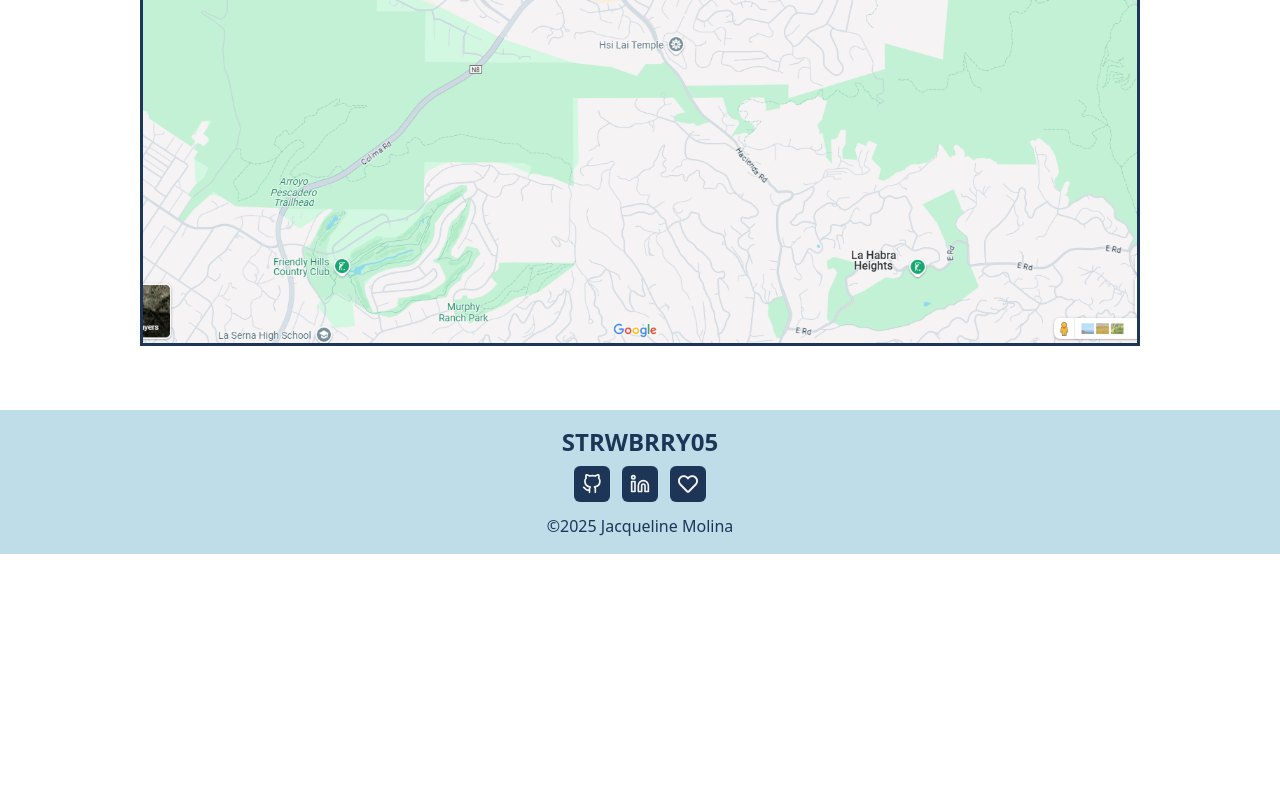
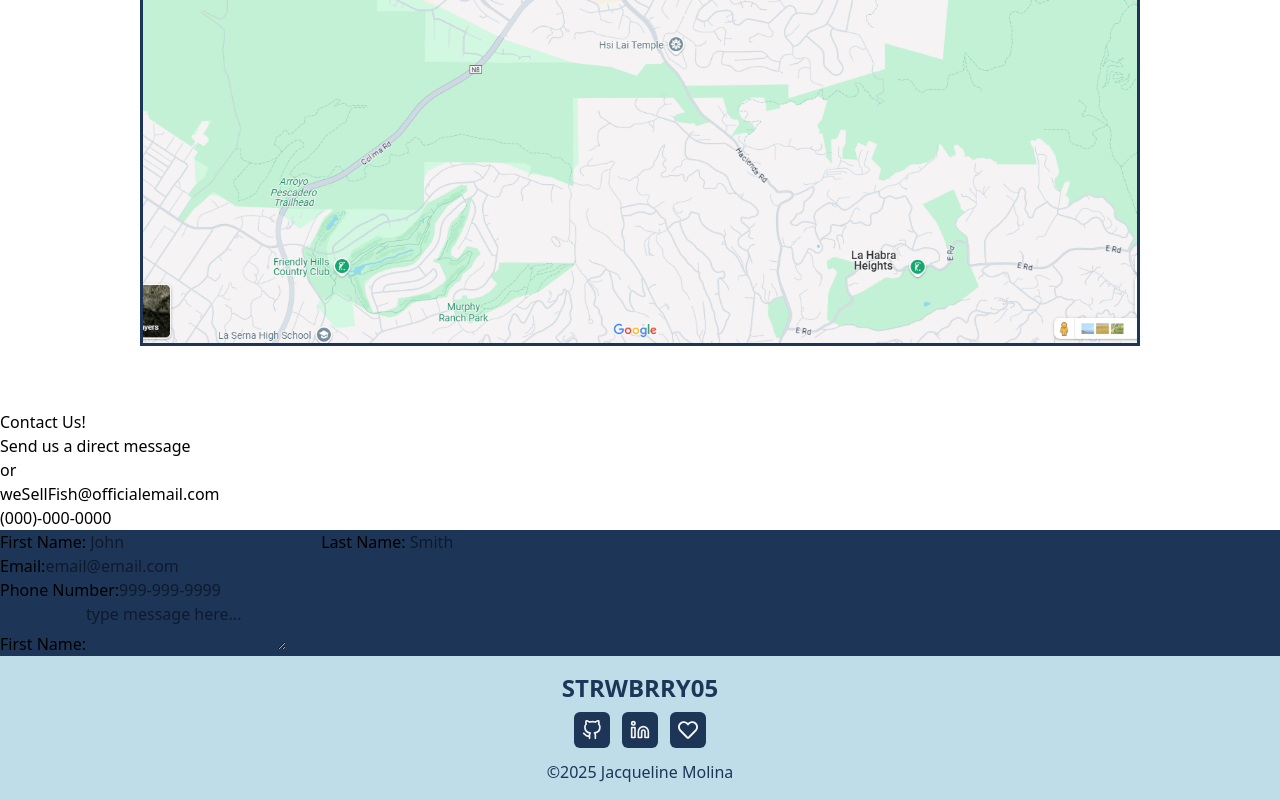
Before and after one commit to strwbrry05/weSellFish, a React (Vite) app: page / in a window 1280 px wide. Shown: the part 2476-3276 px from the top of the page. Before the commit the page ends 3030 px from the top, so only its background shows below. Built offline with nearby package versions, Linux system fonts and the light colour scheme; a web font is replaced by a local one.

Commit message:
missing form component

```diff
--- a/src/App.jsx
+++ b/src/App.jsx
@@ -1,11 +1,13 @@
 import ContactMini from "./components/ContactMini";
 import Footer from "./components/Footer";
+import Products from "./components/Products";
 import Hero from "./components/Hero";
 import Map from "./components/Map";
 import MissionCard from "./components/MissionCard";
 import Navigation from "./components/Navigation";
 import RecentPictures from "./components/RecentPictures";
 import "./index.css";
+import Contact from "./components/Contact";
 
 function App() {
   return (
@@ -29,6 +31,9 @@ function App() {
       </div>
       <RecentPictures />
       <Map />
+      {/* <Products title="Our Fresh Products" number={6} />
+      <Products title="Our Frozen Products" number={24} /> */}
+      <Contact />
       <Footer />
     </>
   );
--- /dev/null
+++ b/src/components/Contact.jsx
@@ -0,0 +1,46 @@
+import React from "react";
+
+const Contact = () => {
+  function submitForm(e) {
+    e.preventDefault();
+  }
+
+  return (
+    <div className="">
+      <div>
+        <h3>Contact Us!</h3>
+        <p>Send us a direct message</p>
+        <p>or</p>
+        <p>weSellFish@officialemail.com</p>
+        <p>(000)-000-0000</p>
+      </div>
+      <div>
+        <form onSubmit={submitForm} className="flex flex-col bg-berekley-blue">
+          <div>
+            <label>
+              First Name: <input name="fName" type="text" placeholder="John" />
+            </label>
+            <label>
+              Last Name: <input name="lName" type="text" placeholder="Smith" />
+            </label>
+          </div>
+
+          <label>
+            Email:
+            <input name="email" type="text" placeholder="email@email.com" />
+          </label>
+          <label>
+            Phone Number:
+            <input name="phoneNum" type="text" placeholder="999-999-9999" />
+          </label>
+          <label>
+            First Name:
+            <textarea name="message" placeholder="type message here..." />
+          </label>
+        </form>
+      </div>
+    </div>
+  );
+};
+
+export default Contact;
--- /dev/null
+++ b/src/components/Listing.jsx
@@ -0,0 +1,21 @@
+import React from "react";
+import img from "../assets/images/listing.png";
+
+const Fresh = () => {
+  return (
+    <div className="flex flex-col justify-center items-center bg-berekley-blue w-[315px] m-auto mb-[1.5em] text-white-smoke">
+      <img
+        src={img}
+        alt="product"
+        className="w-[270px] border-3 border-white-smoke ml-[1.25em] mr-[1.25em] mt-[1.25em]"
+      />
+      <div className="flex justify-between align-center w-full pl-6 pr-6 mt-[0.5em]">
+        <h3 className="font-heading text-2xl">Tuna</h3>
+        <p>99lb / Case</p>
+      </div>
+      <p className="w-full pl-6 text-sm mb-[1.25em]">location/location</p>
+    </div>
+  );
+};
+
+export default Fresh;
--- /dev/null
+++ b/src/components/Products.jsx
@@ -0,0 +1,17 @@
+import React from "react";
+import Listing from "./Listing";
+
+const FreshProducts = (props) => {
+  return (
+    <>
+      <h3 className="font-heading text-4xl md:5xl text-center text-berekley-blue">
+        {props.title}
+      </h3>
+      <div className="flex flex-wrap gap-5 p-[2em] xl:w-[1200px] md:m-auto md:w-[750px]">
+        {Array(props.number).fill(<Listing />)}
+      </div>
+    </>
+  );
+};
+
+export default FreshProducts;
```
Also changed, not shown: src/assets/images/listing.png (added).
